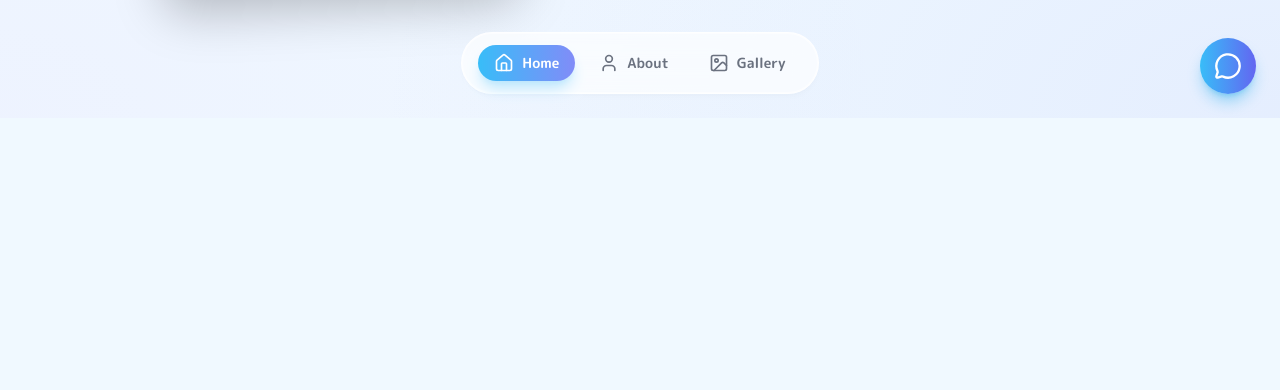
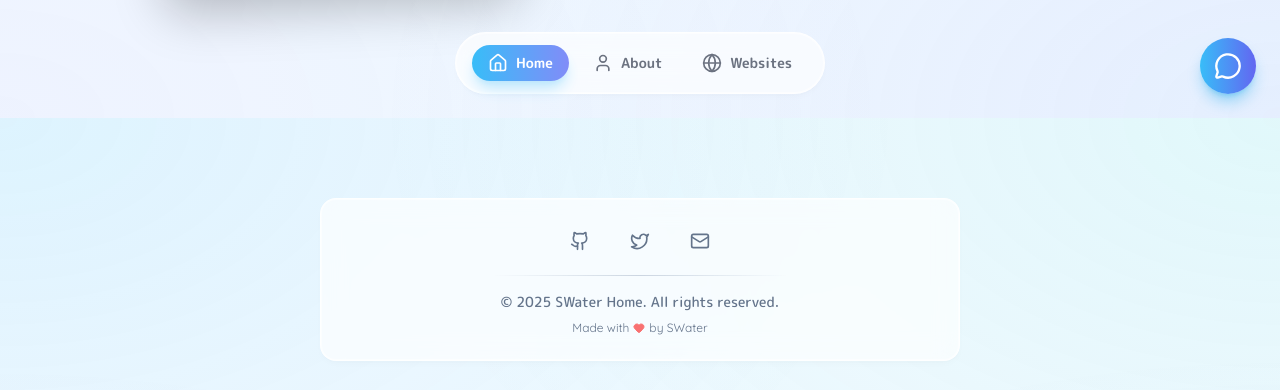
Before and after one commit to xiaowansheng/swater-home, a React (Vite) app: page / in a window 1280 px wide. Shown: the part 682-1072 px from the top of the page. Before the commit the page ends 800 px from the top, so only its background shows below. Built offline with nearby package versions, Linux system fonts and the light colour scheme.

Commit message:
feat: 实现核心应用结构，包括导航栏、页脚、视图管理以及初始类型和常量。

```diff
--- a/src/App.tsx
+++ b/src/App.tsx
@@ -2,8 +2,9 @@ import React, { useState } from 'react';
 import Navbar from '@components/Navbar';
 import Hero from '@components/Hero';
 import About from '@components/About';
-import Gallery from '@components/Gallery';
+import Websites from '@components/Websites';
 import ChatWidget from '@components/ChatWidget';
+import Footer from '@components/Footer';
 import { ViewState } from '@types';
 import { motion, AnimatePresence } from 'framer-motion';
 
@@ -16,8 +17,8 @@ const App: React.FC = () => {
         return <Hero key="hero" />;
       case ViewState.ABOUT:
         return <About key="about" />;
-      case ViewState.GALLERY:
-        return <Gallery key="gallery" />;
+      case ViewState.WEBSITES:
+        return <Websites key="websites" />;
       default:
         return <Hero key="default" />;
     }
@@ -43,6 +44,8 @@ const App: React.FC = () => {
         </AnimatePresence>
       </main>
 
+      <Footer />
+
       <ChatWidget />
     </div>
   );
--- /dev/null
+++ b/src/components/Footer.tsx
@@ -0,0 +1,41 @@
+import React from 'react';
+import { Github, Twitter, Mail, Heart } from 'lucide-react';
+
+const Footer: React.FC = () => {
+  const currentYear = new Date().getFullYear();
+
+  return (
+    <footer className="relative z-10 w-full py-8 mt-12 text-sm text-center text-slate-500">
+      <div className="glass-panel mx-auto w-[90%] md:w-3/4 lg:w-1/2 rounded-2xl p-6 flex flex-col items-center gap-4">
+
+        {/* Social Links */}
+        <div className="flex items-center gap-6">
+          <a href="#" className="p-2 transition-transform hover:scale-110 hover:text-sky-500">
+            <Github size={20} />
+          </a>
+          <a href="#" className="p-2 transition-transform hover:scale-110 hover:text-sky-500">
+            <Twitter size={20} />
+          </a>
+          <a href="#" className="p-2 transition-transform hover:scale-110 hover:text-sky-500">
+            <Mail size={20} />
+          </a>
+        </div>
+
+        {/* Divider */}
+        <div className="w-1/2 h-px bg-gradient-to-r from-transparent via-slate-300 to-transparent" />
+
+        {/* Info Text */}
+        <div className="flex flex-col gap-2">
+          <p className="font-medium font-rounded">
+            © {currentYear} SWater Home. All rights reserved.
+          </p>
+          <p className="flex items-center justify-center gap-1 text-xs">
+            Made with <Heart size={12} className="text-red-400 fill-red-400" /> by SWater
+          </p>
+        </div>
+      </div>
+    </footer>
+  );
+};
+
+export default Footer;
--- a/src/components/Navbar.tsx
+++ b/src/components/Navbar.tsx
@@ -1,7 +1,7 @@
 import React from 'react';
 import { NavItem, ViewState } from '@types';
 import { NAV_ITEMS } from '@constants';
-import { Home, User, Image as ImageIcon, BookOpen } from 'lucide-react';
+import { Home, User, Globe, BookOpen } from 'lucide-react';
 import { motion } from 'framer-motion';
 
 interface NavbarProps {
@@ -15,7 +15,7 @@ const Navbar: React.FC<NavbarProps> = ({ currentView, setCurrentView }) => {
     switch(id) {
       case ViewState.HOME: return <Home size={20} />;
       case ViewState.ABOUT: return <User size={20} />;
-      case ViewState.GALLERY: return <ImageIcon size={20} />;
+      case ViewState.WEBSITES: return <Globe size={20} />;
       case ViewState.BLOG: return <BookOpen size={20} />;
       default: return <Home size={20} />;
     }
--- a/src/components/Gallery.tsx
+++ b/src/components/Websites.tsx
@@ -3,7 +3,7 @@ import { motion } from 'framer-motion';
 import { PROJECTS } from '@constants';
 import { ExternalLink, Heart } from 'lucide-react';
 
-const Gallery: React.FC = () => {
+const Websites: React.FC = () => {
   return (
     <section className="min-h-screen pt-24 px-6 max-w-7xl mx-auto">
       <motion.div
@@ -11,9 +11,9 @@ const Gallery: React.FC = () => {
         animate={{ opacity: 1, y: 0 }}
         className="text-center mb-12"
       >
-        <h2 className="text-4xl font-bold text-gray-800 mb-4">My Gallery</h2>
+        <h2 className="text-4xl font-bold text-gray-800 mb-4">My Websites</h2>
         <p className="text-gray-600 max-w-2xl mx-auto">
-          A collection of my recent coding projects, designs, and experiments.
+          A collection of my developed websites and applications.
         </p>
       </motion.div>
 
@@ -47,9 +47,14 @@ const Gallery: React.FC = () => {
                 </div>
 
                 <div className="flex gap-3">
-                  <button className="flex items-center gap-2 bg-sky-400 hover:bg-sky-500 text-white px-4 py-2 rounded-xl text-sm font-bold transition-colors">
-                    <ExternalLink size={16} /> View
-                  </button>
+                  <a
+                    href={project.url || '#'}
+                    target="_blank"
+                    rel="noopener noreferrer"
+                    className="flex items-center gap-2 bg-sky-400 hover:bg-sky-500 text-white px-4 py-2 rounded-xl text-sm font-bold transition-colors"
+                  >
+                    <ExternalLink size={16} /> Visit Website
+                  </a>
                   <button className="flex items-center gap-2 bg-white/20 hover:bg-white/30 text-white px-4 py-2 rounded-xl text-sm font-bold transition-colors backdrop-blur-sm">
                     <Heart size={16} /> 24
                   </button>
@@ -63,4 +68,4 @@ const Gallery: React.FC = () => {
   );
 };
 
-export default Gallery;
+export default Websites;
--- a/src/constants/index.ts
+++ b/src/constants/index.ts
@@ -6,38 +6,42 @@ export const APP_NAME = "SakuraSpace";
 export const NAV_ITEMS: NavItem[] = [
   { label: 'Home', id: ViewState.HOME },
   { label: 'About', id: ViewState.ABOUT },
-  { label: 'Gallery', id: ViewState.GALLERY },
+  { label: 'Websites', id: ViewState.WEBSITES },
   // { label: 'Blog', id: ViewState.BLOG },
 ];
 
 export const PROJECTS: Project[] = [
   {
     id: 1,
-    title: "Neon Genesis Code",
-    description: "A cyberpunk-themed IDE theme extension for VS Code with over 10k downloads.",
-    image: "https://picsum.photos/id/133/600/400",
-    tags: ["VS Code", "Theme", "Design"]
+    title: "Project 1",
+    description: "My awesome personal blog built with Next.js and Notion API.",
+    image: "https://picsum.photos/id/180/600/400",
+    tags: ["Next.js", "Notion", "Blog"],
+    url: "https://example.com/blog"
   },
   {
     id: 2,
     title: "Kanban Waifu",
     description: "Productivity app that gamifies your tasks with collectible characters.",
     image: "https://picsum.photos/id/119/600/400",
-    tags: ["React", "Firebase", "GameDev"]
+    tags: ["React", "Firebase", "GameDev"],
+    url: "https://example.com/kanban"
   },
   {
     id: 3,
     title: "EtherDream",
     description: "Generative art platform built on Ethereum.",
     image: "https://picsum.photos/id/106/600/400",
-    tags: ["Web3", "Solidity", "Three.js"]
+    tags: ["Web3", "Solidity", "Three.js"],
+    url: "https://example.com/etherdream"
   },
   {
     id: 4,
     title: "Sakura UI",
     description: "A lightweight component library for building anime-style websites.",
     image: "https://picsum.photos/id/20/600/400",
-    tags: ["TypeScript", "Tailwind", "NPM"]
+    tags: ["TypeScript", "Tailwind", "NPM"],
+    url: "https://example.com/sakura-ui"
   }
 ];
 
--- a/src/types/index.ts
+++ b/src/types/index.ts
@@ -9,6 +9,7 @@ export interface Project {
   description: string;
   image: string;
   tags: string[];
+  url?: string;
 }
 
 export interface ChatMessage {
@@ -21,6 +22,6 @@ export interface ChatMessage {
 export enum ViewState {
   HOME = 'HOME',
   ABOUT = 'ABOUT',
-  GALLERY = 'GALLERY',
+  WEBSITES = 'WEBSITES',
   BLOG = 'BLOG'
 }
```
